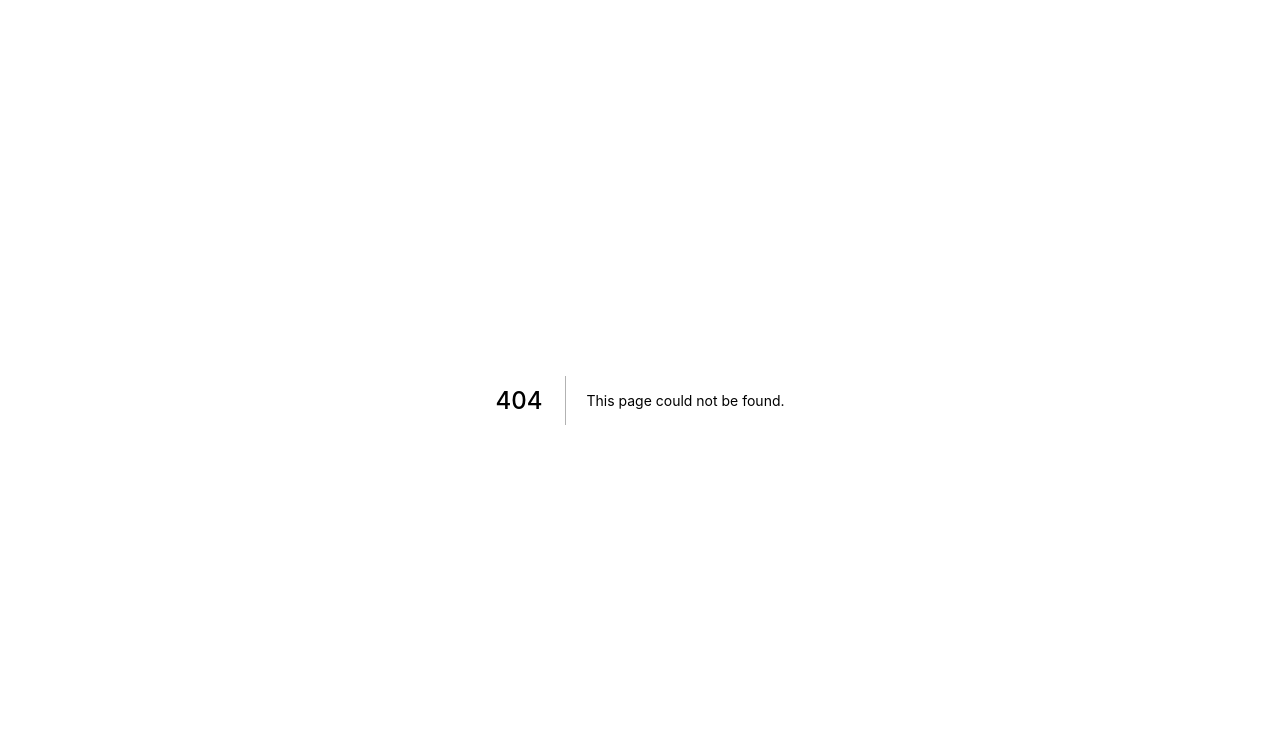
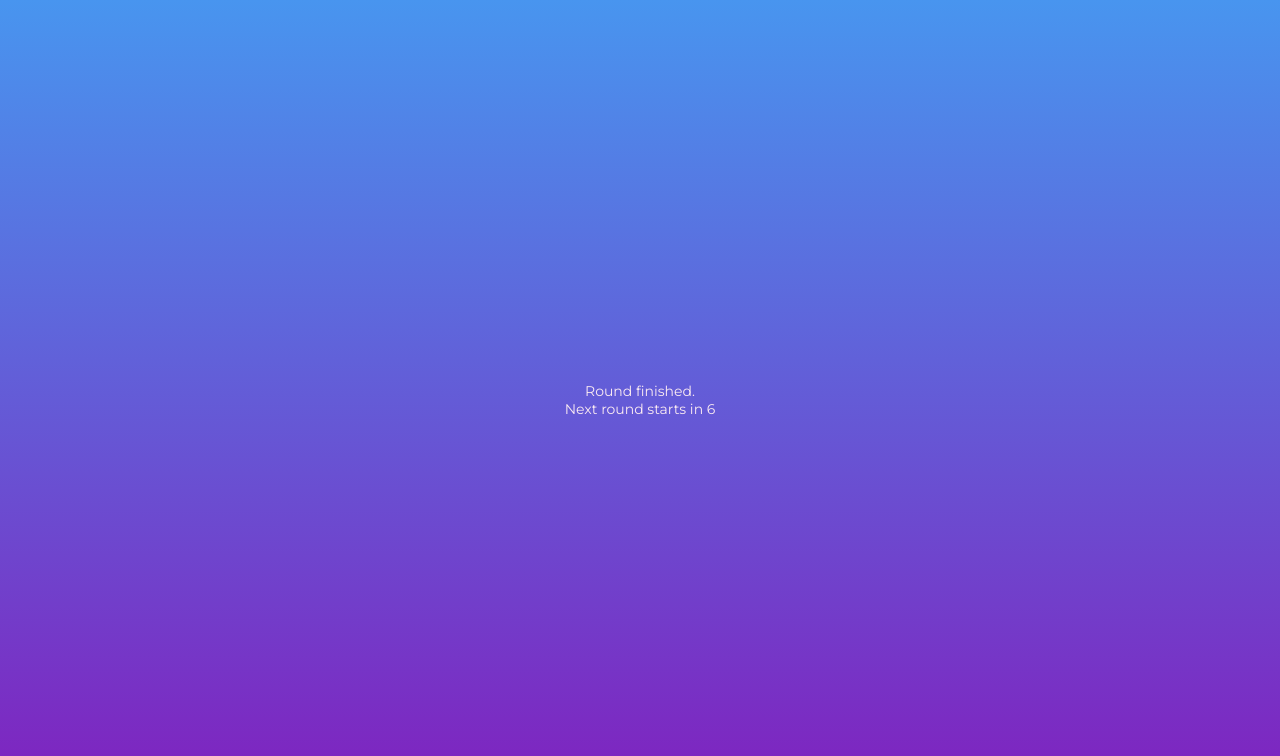
Before and after one commit to DrKins/uprex-nextjs, a Next.js app: page /finish in a window 1280 px wide. Before the commit this address had no page. Shown: the top 756 px of the page. Built offline with nearby package versions, Linux system fonts and the light colour scheme.

Commit message:
build(new page finish implemented): final page after that will redirect to selection or main menu
only redirects to seleciton for testing purposes, will be fixed later on.

```diff
--- /dev/null
+++ b/pages/finish.tsx
@@ -0,0 +1,28 @@
+import { NextPage } from "next";
+import { useEffect, useState } from "react";
+import { useRouter } from "next/dist/client/router";
+
+const Finish: NextPage = () => {
+  const router = useRouter();
+  let [time, setTime] = useState(10);
+  function Timer() {
+    let TIMER_1 = setInterval(() => {
+      setTime(time--);
+      if (time === -1) {
+        clearInterval(TIMER_1);
+        router.push("/selection");
+      }
+    }, 1000);
+  }
+  useEffect(() => {
+    Timer();
+  }, []);
+  return (
+    <>
+      <div>Round finished.</div>
+      <div>Next round starts in {time}</div>
+    </>
+  );
+};
+
+export default Finish;
```
